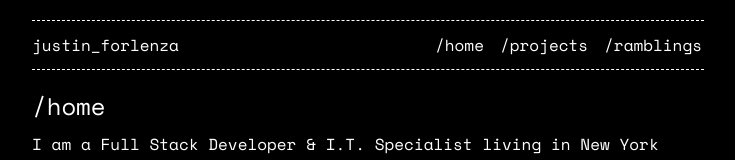
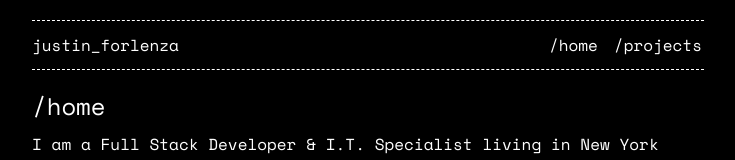
Before and after one commit to justinforlenza/justinforlenza.github.io, a Vue app: page /home in a window 1280 px wide. Shown: the top 160 px of the page, without its empty margins (272-1007 px from the left). Built offline with nearby package versions, Linux system fonts and the light colour scheme.

Commit message:
Hid ramblings page

```diff
--- a/src/App.vue
+++ b/src/App.vue
@@ -8,7 +8,7 @@
     <div class="nav-links">
       <router-link to="/home">/home</router-link>
       <router-link to="/projects">/projects</router-link>
-      <router-link to="/ramblings">/ramblings</router-link>
+      <!-- <router-link to="/ramblings">/ramblings</router-link> -->
     </div>
   </nav>
   <main>
```
Also changed, not shown: 1 other file (tests, documents, lock files or other folders).
